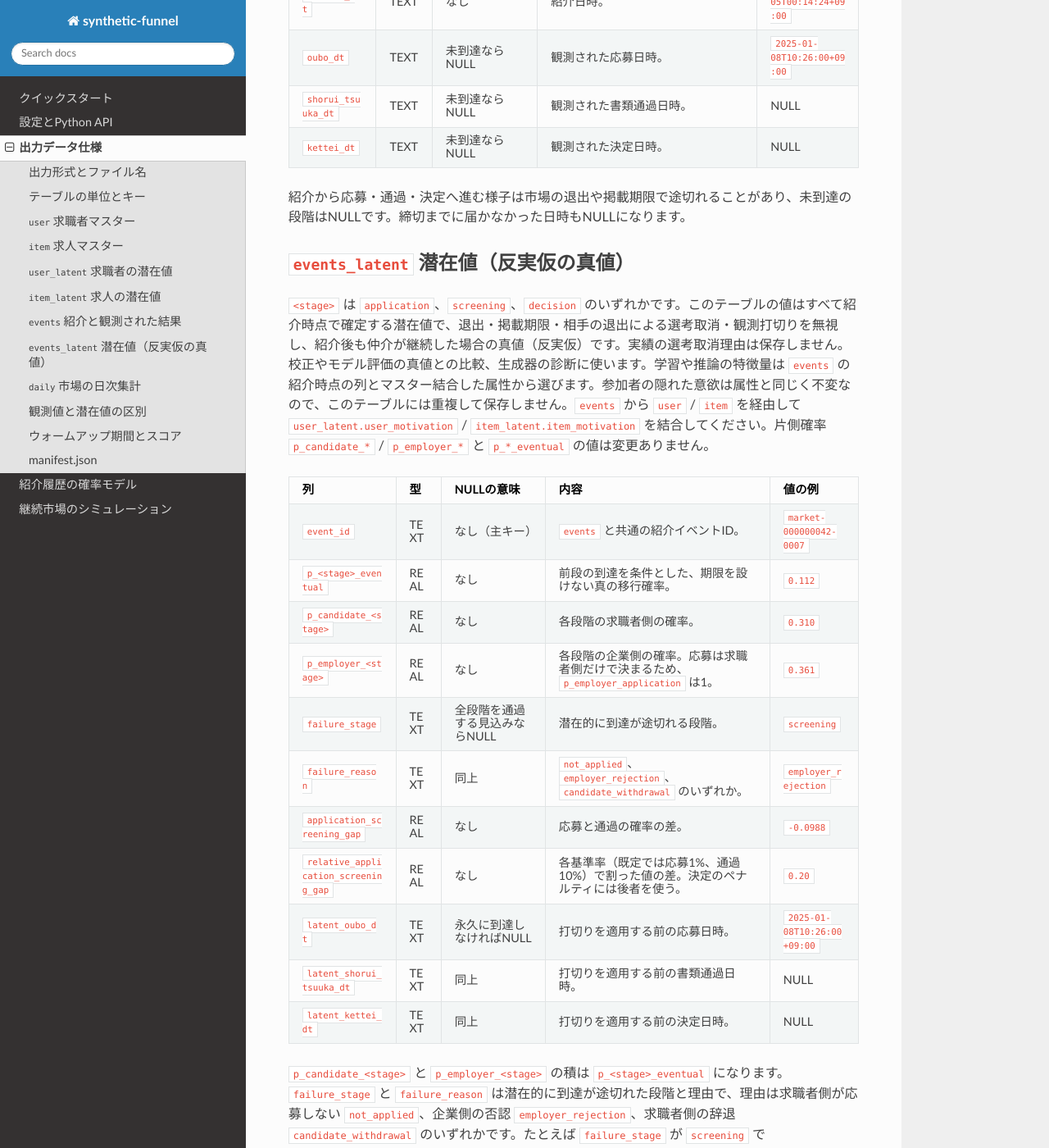
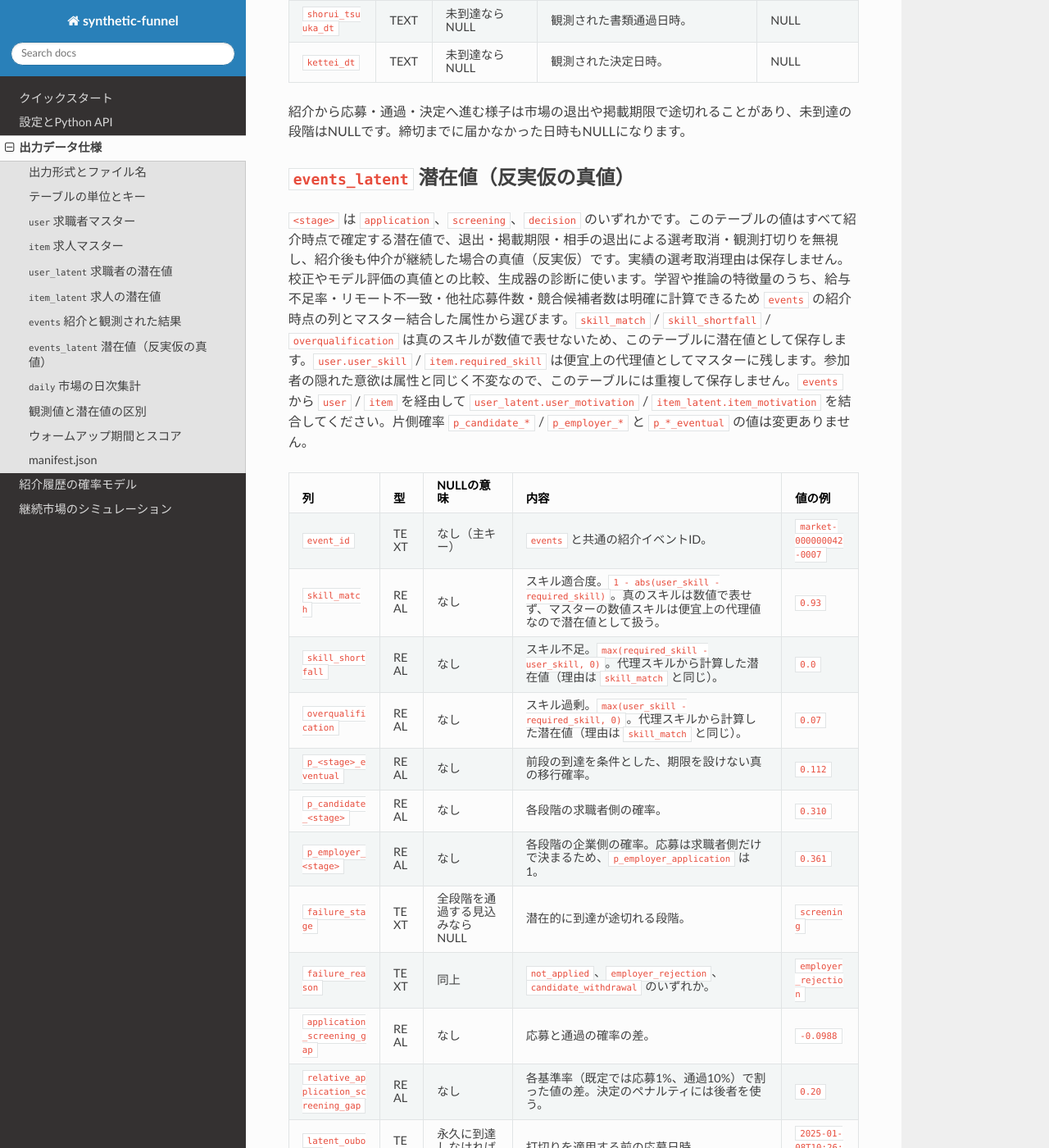
Before and after one commit to ando-ar/calibrate_prob, a Sphinx documentation site: the page built from synthetic_funnel/docs/DATA_FORMAT.md, in a window 1280 px wide and 1400 px high, scrolled down 4311 px. Shown: the whole window at 82% size. Built offline with Sphinx 7.4.7 and the Read the Docs theme 3.1.0, drawn with Linux system fonts in a browser that asks for light colours; some of the changed text lies outside the part shown.

Commit message:
refactor: move latent-derived pair features to events_latent (refs #31)

```diff
--- a/synthetic_funnel/docs/DATA_FORMAT.md
+++ b/synthetic_funnel/docs/DATA_FORMAT.md
@@ -86,16 +86,13 @@ JOIN item_latent AS il USING (item_id)
 
 ## `events` 紹介と観測された結果
 
-1行が紹介1件です。`event_id` は一意で、`events_latent` と1対1に結合できます。同じ `user_id`、`item_id` は複数行に現れます。属性列はマスター結合で取得する設計のため、このテーブルにはペアから計算した特徴量と観測結果だけが入ります。SQLiteでは `events.shoukai_dt` にインデックスがあり、外部キー制約が有効です。
+1行が紹介1件です。`event_id` は一意で、`events_latent` と1対1に結合できます。同じ `user_id`、`item_id` は複数行に現れます。属性列はマスター結合で取得する設計のため、このテーブルには明確なロジックで計算できる派生特徴量と観測結果だけが入ります。スキル由来の `skill_match` / `skill_shortfall` / `overqualification` は真のスキルが数値で表せないため `events_latent` に移しています。SQLiteでは `events.shoukai_dt` にインデックスがあり、外部キー制約が有効です。
 
 | 列 | 型 | NULLの意味 | 内容 | 値の例 |
 | --- | --- | --- | --- | --- |
 | `event_id` | TEXT | なし（主キー） | 紹介イベントのID。 | `market-000000042-0007` |
 | `user_id` | TEXT | なし | 紹介された求職者。`user.user_id` を参照。 | `user-000000042` |
 | `item_id` | TEXT | なし | 紹介された求人。`item.item_id` を参照。 | `item-0007` |
-| `skill_match` | REAL | なし | スキル適合度。`1 - abs(user_skill - required_skill)`。 | `0.93` |
-| `skill_shortfall` | REAL | なし | スキル不足。`max(required_skill - user_skill, 0)`。 | `0.0` |
-| `overqualification` | REAL | なし | スキル過剰。`max(user_skill - required_skill, 0)`。 | `0.07` |
 | `salary_shortfall` | REAL | なし | 給与不足率。`max((desired_salary - offered_salary) / desired_salary, 0)`。 | `0.0` |
 | `remote_mismatch` | INTEGER | なし | リモート条件の不一致。`wants_remote × (1 - allows_remote)`。 | `1` |
 | `other_applications` | INTEGER | なし | 紹介時点の他社応募件数。 | `2` |
@@ -112,11 +109,14 @@ JOIN item_latent AS il USING (item_id)
 
 ## `events_latent` 潜在値（反実仮の真値）
 
-`<stage>` は `application`、`screening`、`decision` のいずれかです。このテーブルの値はすべて紹介時点で確定する潜在値で、退出・掲載期限・相手の退出による選考取消・観測打切りを無視し、紹介後も仲介が継続した場合の真値（反実仮）です。実績の選考取消理由は保存しません。校正やモデル評価の真値との比較、生成器の診断に使います。学習や推論の特徴量は `events` の紹介時点の列とマスター結合した属性から選びます。参加者の隠れた意欲は属性と同じく不変なので、このテーブルには重複して保存しません。`events` から `user` / `item` を経由して `user_latent.user_motivation` / `item_latent.item_motivation` を結合してください。片側確率 `p_candidate_*` / `p_employer_*` と `p_*_eventual` の値は変更ありません。
+`<stage>` は `application`、`screening`、`decision` のいずれかです。このテーブルの値はすべて紹介時点で確定する潜在値で、退出・掲載期限・相手の退出による選考取消・観測打切りを無視し、紹介後も仲介が継続した場合の真値（反実仮）です。実績の選考取消理由は保存しません。校正やモデル評価の真値との比較、生成器の診断に使います。学習や推論の特徴量のうち、給与不足率・リモート不一致・他社応募件数・競合候補者数は明確に計算できるため `events` の紹介時点の列とマスター結合した属性から選びます。`skill_match` / `skill_shortfall` / `overqualification` は真のスキルが数値で表せないため、このテーブルに潜在値として保存します。`user.user_skill` / `item.required_skill` は便宜上の代理値としてマスターに残します。参加者の隠れた意欲は属性と同じく不変なので、このテーブルには重複して保存しません。`events` から `user` / `item` を経由して `user_latent.user_motivation` / `item_latent.item_motivation` を結合してください。片側確率 `p_candidate_*` / `p_employer_*` と `p_*_eventual` の値は変更ありません。
 
 | 列 | 型 | NULLの意味 | 内容 | 値の例 |
 | --- | --- | --- | --- | --- |
 | `event_id` | TEXT | なし（主キー） | `events` と共通の紹介イベントID。 | `market-000000042-0007` |
+| `skill_match` | REAL | なし | スキル適合度。`1 - abs(user_skill - required_skill)`。真のスキルは数値で表せず、マスターの数値スキルは便宜上の代理値なので潜在値として扱う。 | `0.93` |
+| `skill_shortfall` | REAL | なし | スキル不足。`max(required_skill - user_skill, 0)`。代理スキルから計算した潜在値（理由は `skill_match` と同じ）。 | `0.0` |
+| `overqualification` | REAL | なし | スキル過剰。`max(user_skill - required_skill, 0)`。代理スキルから計算した潜在値（理由は `skill_match` と同じ）。 | `0.07` |
 | `p_<stage>_eventual` | REAL | なし | 前段の到達を条件とした、期限を設けない真の移行確率。 | `0.112` |
 | `p_candidate_<stage>` | REAL | なし | 各段階の求職者側の確率。 | `0.310` |
 | `p_employer_<stage>` | REAL | なし | 各段階の企業側の確率。応募は求職者側だけで決まるため、`p_employer_application` は1。 | `0.361` |
```
Also changed, not shown: synthetic_funnel/docs/MARKET.md (+2 -2 lines), synthetic_funnel/docs/QUICKSTART.md (+3 -2 lines), 2 other files.
